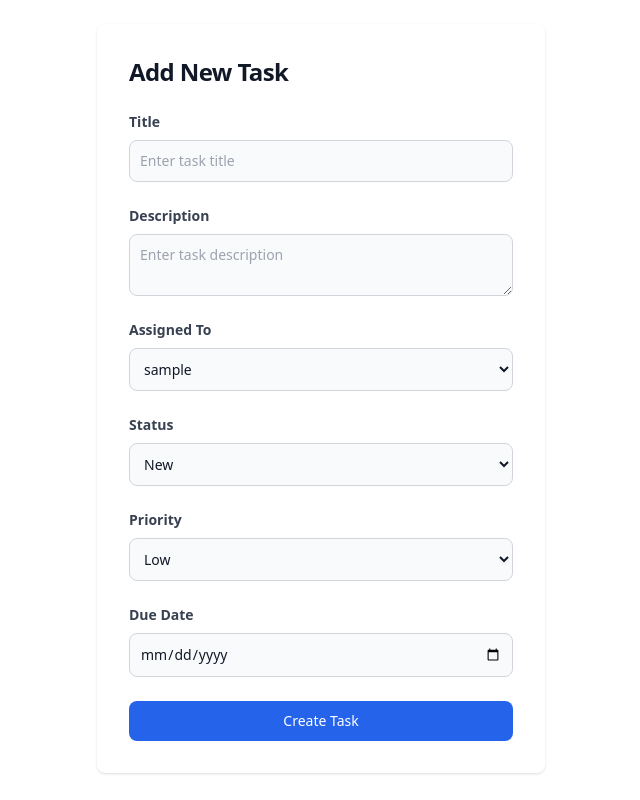
After one commit to kundatwadshubhangi/remote_work, a Django app: page /new_task/ in a window 1280 px wide. The commit adds this page. Shown: the whole page, without its empty margins (319-959 px from the left). Run offline with Django 4.2, Linux system fonts and the light colour scheme; tables that the repository leaves empty hold one stand-in row (values such as "Sample post"); some libraries are stand-ins or nearby versions.

Commit message:
Added new task page

```diff
--- a/remotework_app/forms.py
+++ b/remotework_app/forms.py
@@ -1,5 +1,5 @@
 from django import forms
-from .models import User
+from .models import User, Task
 from django.contrib.auth.forms import UserCreationForm
 
 class RegistrationForm(UserCreationForm):
@@ -22,3 +22,13 @@ class RegistrationForm(UserCreationForm):
 class LoginForm(forms.Form):
     username = forms.CharField()
     password = forms.CharField(widget=forms.PasswordInput)
+
+
+class TaskForm(forms.ModelForm):
+    class Meta:
+        model = Task
+        fields = ('title', 'description', 'assigned_to', 'status', 'priority', 'due_date')
+
+    def __init__(self, *args, **kwargs):
+        super(TaskForm, self).__init__(*args, **kwargs)
+        self.fields['assigned_to'].queryset = User.objects.all()
--- /dev/null
+++ b/remotework_app/templates/new_task.html
@@ -0,0 +1,56 @@
+<!DOCTYPE>
+ <html>
+    <head>
+      <script src="https://cdn.tailwindcss.com"></script>
+      <link rel="stylesheet" href="https://cdnjs.cloudflare.com/ajax/libs/font-awesome/6.1.1/css/all.min.css" />
+    </head>
+    <body>
+      <section class="flex flex-col items-center pt-6">
+        <div
+          class="w-full bg-white rounded-lg shadow dark:border md:mt-0 sm:max-w-md xl:p-0 dark:bg-gray-800 dark:border-gray-700">
+          <div class="p-6 space-y-4 md:space-y-6 sm:p-8">
+            <h1 class="text-xl font-bold leading-tight tracking-tight text-gray-900 md:text-2xl dark:text-white">Add New Task
+            </h1>
+            <form class="space-y-4 md:space-y-6" method="POST">
+              {% csrf_token %}
+            <div class="mb-4">
+                <label for="title" class="block text-gray-700 text-sm font-bold mb-2">Title</label>
+                <input type="text" id="title" name="title" class="bg-gray-50 border border-gray-300 text-gray-900 sm:text-sm rounded-lg focus:ring-blue-600 focus:border-blue-600 block w-full p-2.5 dark:bg-gray-700 dark:border-gray-600 dark:placeholder-gray-400 dark:text-white dark:focus:ring-blue-500 dark:focus:border-blue-500" placeholder="Enter task title">
+            </div>
+            <div class="mb-4">
+                <label for="description" class="block text-gray-700 text-sm font-bold mb-2">Description</label>
+                <textarea id="description" name="description" class="bg-gray-50 border border-gray-300 text-gray-900 sm:text-sm rounded-lg focus:ring-blue-600 focus:border-blue-600 block w-full p-2.5 dark:bg-gray-700 dark:border-gray-600 dark:placeholder-gray-400 dark:text-white dark:focus:ring-blue-500 dark:focus:border-blue-500" placeholder="Enter task description"></textarea>
+            </div>
+            <div class="mb-4">
+                <label for="assigned_to" class="block text-gray-700 text-sm font-bold mb-2">Assigned To</label>
+                <select id="assigned_to" name="assigned_to" class="bg-gray-50 border border-gray-300 text-gray-900 sm:text-sm rounded-lg focus:ring-blue-600 focus:border-blue-600 block w-full p-2.5 dark:bg-gray-700 dark:border-gray-600 dark:placeholder-gray-400 dark:text-white dark:focus:ring-blue-500 dark:focus:border-blue-500">
+                    {% for user in users %}
+                    <option value="{{ user.id }}">{{ user.username }}</option>
+                    {% endfor %}
+                </select>
+            </div>
+            <div class="mb-4">
+                <label for="status" class="block text-gray-700 text-sm font-bold mb-2">Status</label>
+                <select id="status" name="status" class="bg-gray-50 border border-gray-300 text-gray-900 sm:text-sm rounded-lg focus:ring-blue-600 focus:border-blue-600 block w-full p-2.5 dark:bg-gray-700 dark:border-gray-600 dark:placeholder-gray-400 dark:text-white dark:focus:ring-blue-500 dark:focus:border-blue-500">
+                <option value="New">New</option>
+                <option value="In Progress">In Progress</option>
+                <option value="Done">Done</option>
+                </select>
+            </div>
+            <div class="mb-4">
+                <label for="priority" class="block text-gray-700 text-sm font-bold mb-2">Priority</label>
+                <select id="priority" name="priority" class="bg-gray-50 border border-gray-300 text-gray-900 sm:text-sm rounded-lg focus:ring-blue-600 focus:border-blue-600 block w-full p-2.5 dark:bg-gray-700 dark:border-gray-600 dark:placeholder-gray-400 dark:text-white dark:focus:ring-blue-500 dark:focus:border-blue-500">
+                <option value="Low">Low</option>
+                <option value="Medium">Medium</option>
+                <option value="High">High</option>
+                </select>
+            </div>
+            <div class="mb-4">
+                <label for="due_date" class="block text-gray-700 text-sm font-bold mb-2">Due Date</label>
+                <input type="date" id="due_date" name="due_date" class="bg-gray-50 border border-gray-300 text-gray-900 sm:text-sm rounded-lg focus:ring-blue-600 focus:border-blue-600 block w-full p-2.5 dark:bg-gray-700 dark:border-gray-600 dark:placeholder-gray-400 dark:text-white dark:focus:ring-blue-500 dark:focus:border-blue-500">
+            </div>
+            <button type="submit" class="w-full text-white bg-blue-600 hover:bg-blue-700 focus:ring-4 focus:outline-none focus:ring-blue-300 font-medium rounded-lg text-sm px-5 py-2.5 text-center dark:bg-blue-600 dark:hover:bg-blue-700 dark:focus:ring-blue-800">Create Task</button>
+            </form>
+        </div>
+    </body>
+</html>
--- a/remotework_app/urls.py
+++ b/remotework_app/urls.py
@@ -7,4 +7,5 @@ urlpatterns = [
     path('user_logout', views.user_logout, name='sign_out'),
     path('auth-receiver', views.auth_receiver, name='auth_receiver'),
     path('index/', views.Index, name='index'),
+    path('new_task/', views.create_task, name='new_task'),
 ]
--- a/remotework_app/views.py
+++ b/remotework_app/views.py
@@ -2,14 +2,15 @@ import os
 from django.http import HttpResponse
 from django.contrib import messages
 from django.shortcuts import render, redirect
-from.forms import RegistrationForm
+from.forms import RegistrationForm, TaskForm
 from django.contrib.auth import authenticate, login, logout
 from django.views.decorators.csrf import csrf_exempt
 from google.oauth2 import id_token
 from google.auth.transport import requests
-from .utils import generate_employee_id
-from .models import Task
+from .models import Task, User
 from django.contrib.auth.decorators import login_required
+
+
 def generate_employee_id():
     # Implement your logic to generate a unique employee ID here
     import random
@@ -110,3 +111,15 @@ def Index(request):
     for task in tasks:
         print(task.title)
     return render(request, 'index.html', {'tasks': tasks})
+
+
+def create_task(request):
+    if request.method == 'POST':
+        form = TaskForm(request.POST)
+        if form.is_valid():
+            form.save()
+            return redirect('index')  # redirect to task list page
+    else:
+        form = TaskForm()
+        users = User.objects.all()  # Get all users
+    return render(request, 'new_task.html', {'form': form, 'users': users})
```
Also changed, not shown: remotework_app/templates/index.html (+5 -3 lines), remotework_app/migrations/0001_initial.py, remotework_app/migrations/0005_schedule.py (deleted), remotework_app/migrations/0006_delete_schedule.py (deleted).
